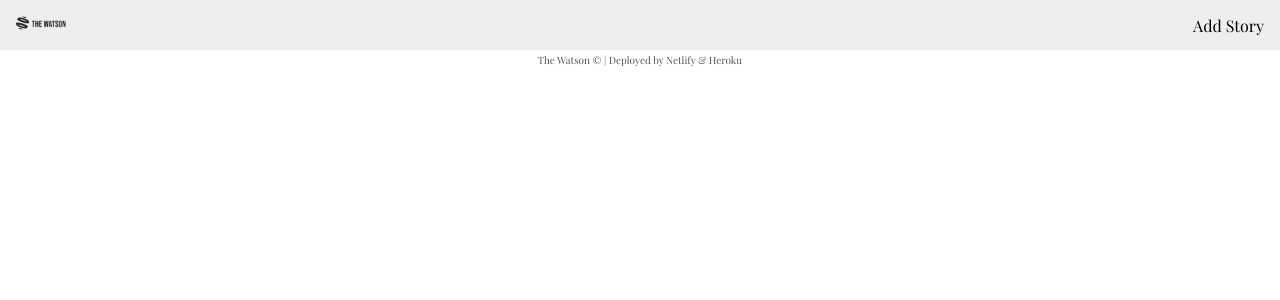
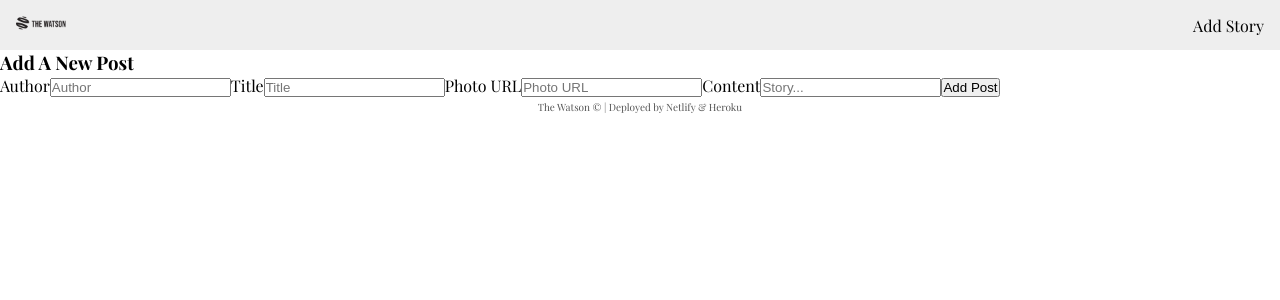
Before and after one commit to watson-project/watson-frontend, a React (Create React App) app: page /add-story in a window 1280 px wide. Shown: the top 300 px of the page. Built offline with nearby package versions, Linux system fonts and the light colour scheme.

Commit message:
Add logic to Add Story

```diff
--- a/src/App.js
+++ b/src/App.js
@@ -7,6 +7,7 @@ import Navigation from './components/Navigation/Navigation';
 import Home from './components/Home/Home';
 import StoryFeed from './components/StoryFeed/StoryFeed';
 import Footer from './components/Footer/Footer';
+import AddStory from './components/AddStory/AddStory';
 
 function App() {
   return (
@@ -15,6 +16,7 @@ function App() {
       <Routes>
         <Route index path='/' element={<Home />} />
         <Route path='/stories' element={<StoryFeed />} />
+        <Route path='/add-story' element={<AddStory />} />
       </Routes>
       <Footer />
     </>
--- a/src/components/AddStory/AddStory.js
+++ b/src/components/AddStory/AddStory.js
@@ -1,10 +1,70 @@
 import React from 'react';
+import { useState } from 'react';
 import styles from './AddStory.module.css';
+import axios from 'axios';
+import { useNavigate } from 'react-router-dom';
 
 function AddStory(props) {
+  const navigate = useNavigate();
+  const [story, setStory] = useState({
+    title: '',
+    author: '',
+    photo_url: '',
+    content: '',
+  });
+  const handleChange = (e) => {
+    setStory({ ...story, [e.target.id]: e.target.valule });
+  };
+  const createNewStory = () => {
+    axios.post(`url`, story).then((res) => {
+      console.log(res);
+      navigate('/stories');
+    });
+  };
+  const handleSubmit = (e) => {
+    e.preventDefault();
+    createNewStory();
+  };
   return (
-    <div>
-      <p>I'm the add story</p>
+    <div className={styles.addContainer}>
+      <h3>Add A New Post</h3>
+      <form onSubmit={handleSubmit} className={styles.form}>
+        <label htmlFor='author'>Author</label>
+        <input
+          type='text'
+          onChange={handleChange}
+          id='author'
+          value={story.author}
+          placeholder='Author'
+        />
+        <label htmlFor='title'>Title</label>
+        <input
+          type='text'
+          onChange={handleChange}
+          id='title'
+          value={story.title}
+          placeholder='Title'
+        />
+        <label htmlFor='photo_url'>Photo URL</label>
+        <input
+          type='text'
+          onChange={handleChange}
+          id='photo_url'
+          value={story.photo_url}
+          placeholder='Photo URL'
+        />
+        <label htmlFor='content'>Content</label>
+        <input
+          type='text'
+          onChange={handleChange}
+          id='content'
+          value={story.content}
+          placeholder='Story...'
+        />
+        <button type='submit' className={styles.addBtn}>
+          Add Post
+        </button>
+      </form>
     </div>
   );
 }
--- a/src/components/Navigation/Navigation.js
+++ b/src/components/Navigation/Navigation.js
@@ -11,7 +11,7 @@ function Navigation(props) {
         <Link to='/'>
           <img src={logo} alt='company logo' />
         </Link>
-        <Link to='/stories'>Add Story</Link>
+        <Link to='/add-story'>Add Story</Link>
       </div>
     </div>
   );
--- a/src/components/StoryCard/StoryCard.js
+++ b/src/components/StoryCard/StoryCard.js
@@ -18,7 +18,7 @@ function StoryCard({ story }) {
             ? story.title
             : 'Lorem ipsum dolor sit amet consectetur adipisicing elit. Nostrum, sunt?'}
         </p>
-        <span>{story ? story.time : 'Time'}</span>
+        <span>{story ? story.createdAt : 'Time'}</span>
       </div>
       <img
         src={story ? story.photo_url : notFound}
```
Also changed, not shown: src/assets/sample.jpg (deleted).
